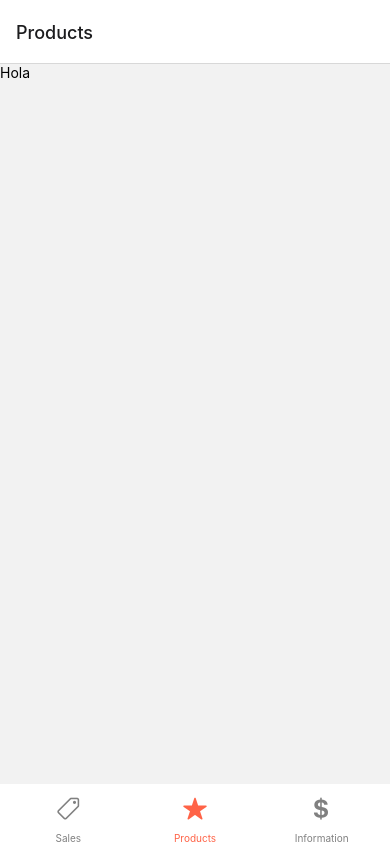
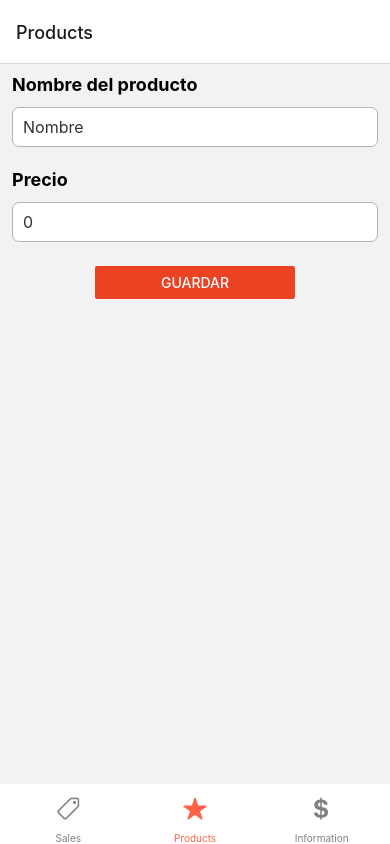
Before and after one commit to Misael-Venegas/controlSales, a React Native app: screen /Products in a window 390 px wide. Built offline with nearby package versions, Linux system fonts and the light colour scheme.

Commit message:
products

```diff
--- a/package.json
+++ b/package.json
@@ -9,7 +9,6 @@
     "web": "expo start --web"
   },
   "dependencies": {
-    "@expo/vector-icons": "^13.0.0",
     "@react-navigation/bottom-tabs": "^6.5.7",
     "@react-navigation/native": "^6.1.6",
     "expo": "~48.0.15",
--- a/src/views/Products.jsx
+++ b/src/views/Products.jsx
@@ -1,11 +1,75 @@
-import React from 'react'
-import { View,  Text } from 'react-native'
+import React, { useState } from 'react';
+import { View, Text, StyleSheet, TextInput, Button, SafeAreaView, ToastAndroid } from 'react-native'
 const Products = () => {
+
+    const [nombreProducto, setNombreProducto] = useState("");
+    const [precioProducto, setPrecioProducto] = useState(0.0)
+
+    const guardarProducto = () => {
+        if (nombreProducto === "") {
+            return;
+        }
+        if (precioProducto <= 0) {
+            return;
+        }
+
+        ToastAndroid.show('El producto se registro de manera correcta', ToastAndroid.SHORT);
+    }
+
     return (
-        <View>
-            <Text>Hola</Text>
-        </View>
+        <SafeAreaView>
+            <Text style={styles.prosText} >Nombre del producto</Text>
+            <TextInput
+                style={styles.input}
+                onChangeText={(e) => setNombreProducto(e)}
+                value={nombreProducto}
+                placeholder="Nombre"
+                keyboardType="default"
+            />
+            <Text style={styles.prosText}>Precio</Text>
+            <TextInput
+                style={styles.input}
+                onChangeText={(e) => setPrecioProducto(e)}
+                value={precioProducto.toString()}
+                placeholder="$"
+                keyboardType="numeric"
+            />
+            <View style={styles.buttonContainer}>
+                <Button
+                    title="Guardar"
+                    onPress={() => guardarProducto()}
+                    color="#EB4223" // Cambiar el color del botón (opcional)
+
+                />
+            </View>
+
+
+        </SafeAreaView>
+
     )
 }
 
+const styles = StyleSheet.create({
+    input: {
+        height: 40,
+        margin: 12,
+        borderWidth: 1,
+        padding: 10,
+        borderRadius: 7,
+        fontSize: 16,
+        color: '#333',
+        backgroundColor: '#fff',
+        borderColor: '#B3B3B3'
+    }, prosText: {
+        marginTop: 10,
+        marginLeft: 12,
+        fontSize: 18,
+        fontWeight: 'bold',
+    },
+    buttonContainer: {
+        width: 200, // Ajustar el ancho deseado del contenedor del botón
+        alignSelf: 'center', // Centrar el contenedor del botón
+        marginTop: 12
+    }
+});
 export default Products
```
Also changed, not shown: 1 other file (tests, documents, lock files or other folders).
